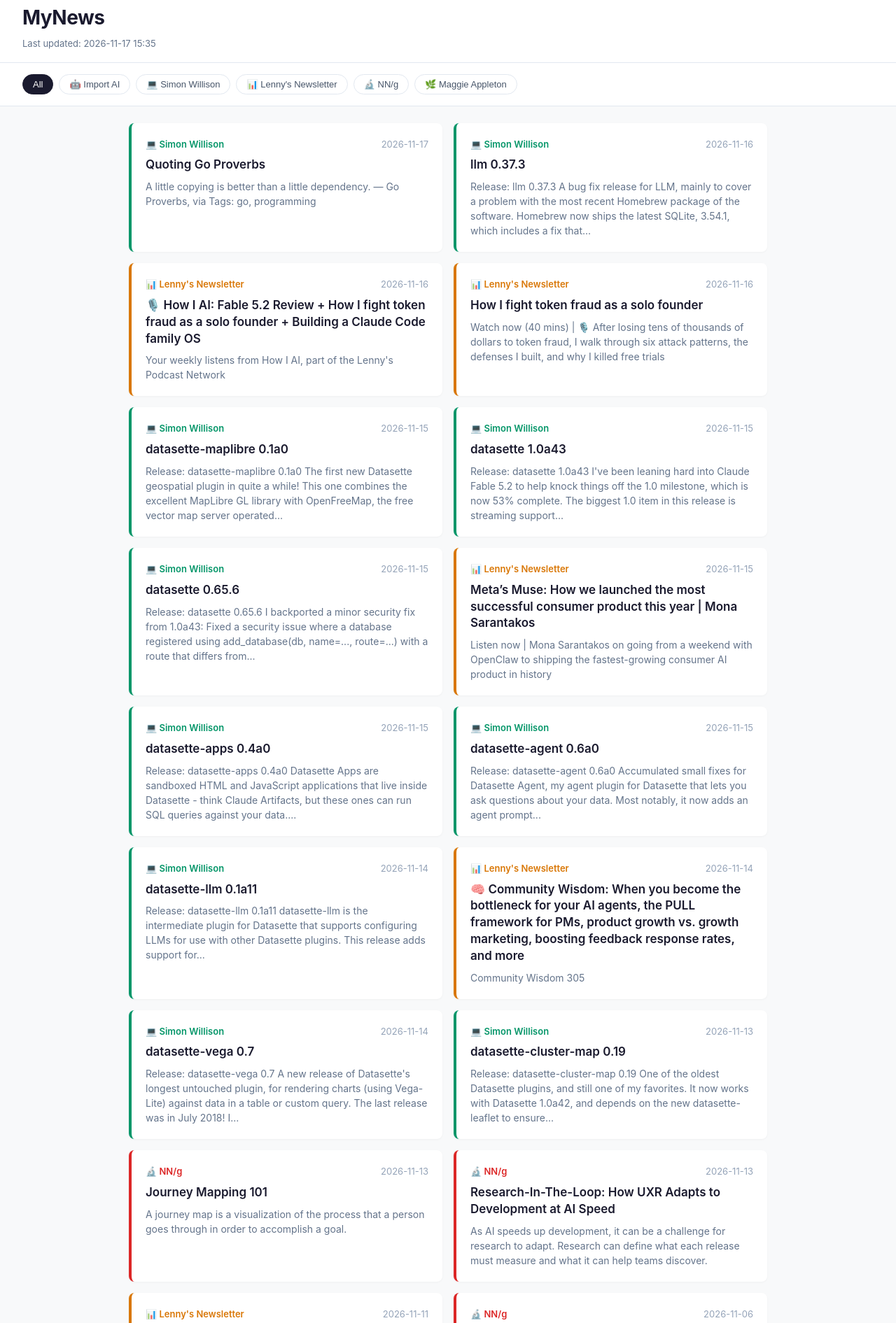
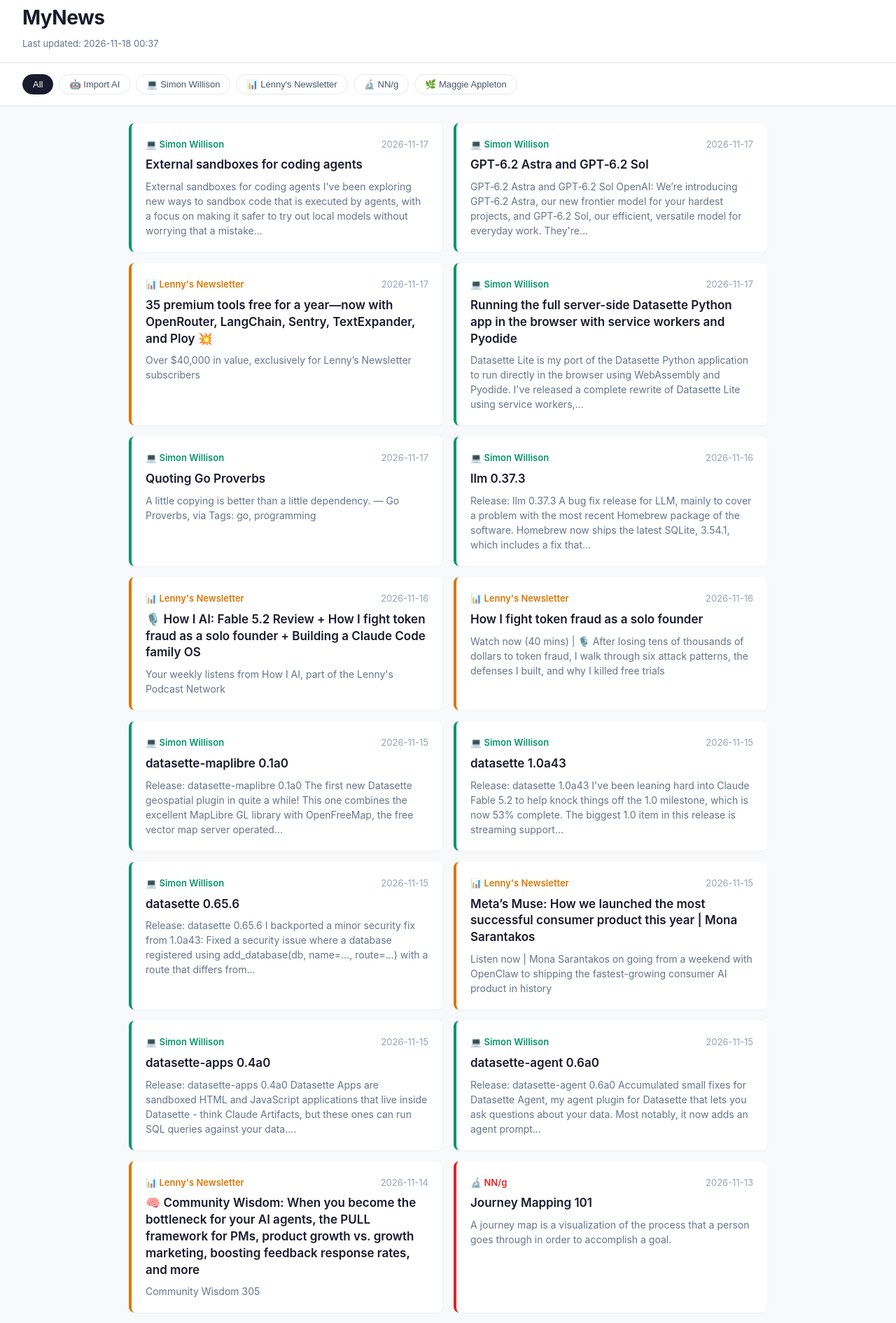
Before and after one commit to FumihiroShiine/git_tutorial, a plain HTML site: page index.html in a window 1280 px wide. Shown: the part 21-1912 px from the top of the page at 70% size. Drawn offline with Linux system fonts and the light colour scheme.

Commit message:
Update news feed 2026-11-18 00:37 UTC

```diff
--- a/index.html
+++ b/index.html
@@ -217,7 +217,7 @@
 <body>
   <header>
     <h1>MyNews</h1>
-    <p class="updated">Last updated: 2026-11-17 15:35</p>
+    <p class="updated">Last updated: 2026-11-18 00:37</p>
   </header>
   <nav class="filters">
     <button class="filter-btn active" data-source="all">All</button>
@@ -229,6 +229,38 @@
 
   </nav>
   <main>
+      <article class="card" data-source="simon-willison" style="border-left-color: #059669">
+        <div class="card-meta">
+          <span class="source-badge" style="color: #059669">💻 Simon Willison</span>
+          <time datetime="2026-11-17">2026-11-17</time>
+        </div>
+        <h2><a href="https://simonwillison.net/2026/Nov/17/external-sandboxes-for-coding-agents/" target="_blank" rel="noopener noreferrer">External sandboxes for coding agents</a></h2>
+        <p class="summary">External sandboxes for coding agents I&#x27;ve been exploring new ways to sandbox code that is executed by agents, with a focus on making it safer to try out local models without worrying that a mistake...</p>
+      </article>
+      <article class="card" data-source="simon-willison" style="border-left-color: #059669">
+        <div class="card-meta">
+          <span class="source-badge" style="color: #059669">💻 Simon Willison</span>
+          <time datetime="2026-11-17">2026-11-17</time>
+        </div>
+        <h2><a href="https://simonwillison.net/2026/Nov/17/gpt62-astra-and-sol/" target="_blank" rel="noopener noreferrer">GPT‑6.2 Astra and GPT‑6.2 Sol</a></h2>
+        <p class="summary">GPT‑6.2 Astra and GPT‑6.2 Sol OpenAI: We’re introducing GPT‑6.2 Astra, our new frontier model for your hardest projects, and GPT‑6.2 Sol, our efficient, versatile model for everyday work. They&#x27;re...</p>
+      </article>
+      <article class="card" data-source="lennys-newsletter" style="border-left-color: #d97706">
+        <div class="card-meta">
+          <span class="source-badge" style="color: #d97706">📊 Lenny&#x27;s Newsletter</span>
+          <time datetime="2026-11-17">2026-11-17</time>
+        </div>
+        <h2><a href="https://www.lennysnewsletter.com/p/35-premium-tools-free-for-a-yearnow" target="_blank" rel="noopener noreferrer">35 premium tools free for a year—now with OpenRouter, LangChain, Sentry, TextExpander, and Ploy 💥</a></h2>
+        <p class="summary">Over $40,000 in value, exclusively for Lenny’s Newsletter subscribers</p>
+      </article>
+      <article class="card" data-source="simon-willison" style="border-left-color: #059669">
+        <div class="card-meta">
+          <span class="source-badge" style="color: #059669">💻 Simon Willison</span>
+          <time datetime="2026-11-17">2026-11-17</time>
+        </div>
+        <h2><a href="https://simonwillison.net/2026/Nov/17/datasette-lite/" target="_blank" rel="noopener noreferrer">Running the full server-side Datasette Python app in the browser with service workers and Pyodide</a></h2>
+        <p class="summary">Datasette Lite is my port of the Datasette Python application to run directly in the browser using WebAssembly and Pyodide. I&#x27;ve released a complete rewrite of Datasette Lite using service workers,...</p>
+      </article>
       <article class="card" data-source="simon-willison" style="border-left-color: #059669">
         <div class="card-meta">
           <span class="source-badge" style="color: #059669">💻 Simon Willison</span>
@@ -309,14 +341,6 @@
         <h2><a href="https://simonwillison.net/2026/Nov/15/datasette-agent/" target="_blank" rel="noopener noreferrer">datasette-agent 0.6a0</a></h2>
         <p class="summary">Release: datasette-agent 0.6a0 Accumulated small fixes for Datasette Agent, my agent plugin for Datasette that lets you ask questions about your data. Most notably, it now adds an agent prompt...</p>
       </article>
-      <article class="card" data-source="simon-willison" style="border-left-color: #059669">
-        <div class="card-meta">
-          <span class="source-badge" style="color: #059669">💻 Simon Willison</span>
-          <time datetime="2026-11-14">2026-11-14</time>
-        </div>
-        <h2><a href="https://simonwillison.net/2026/Nov/14/datasette-llm/" target="_blank" rel="noopener noreferrer">datasette-llm 0.1a11</a></h2>
-        <p class="summary">Release: datasette-llm 0.1a11 datasette-llm is the intermediate plugin for Datasette that supports configuring LLMs for use with other Datasette plugins. This release adds support for...</p>
-      </article>
       <article class="card" data-source="lennys-newsletter" style="border-left-color: #d97706">
         <div class="card-meta">
           <span class="source-badge" style="color: #d97706">📊 Lenny&#x27;s Newsletter</span>
@@ -324,22 +348,6 @@
         </div>
         <h2><a href="https://www.lennysnewsletter.com/p/community-wisdom-when-you-become" target="_blank" rel="noopener noreferrer">🧠 Community Wisdom: When you become the bottleneck for your AI agents, the PULL framework for PMs, product growth vs. growth marketing, boosting feedback response rates, and more</a></h2>
         <p class="summary">Community Wisdom 305</p>
-      </article>
-      <article class="card" data-source="simon-willison" style="border-left-color: #059669">
-        <div class="card-meta">
-          <span class="source-badge" style="color: #059669">💻 Simon Willison</span>
-          <time datetime="2026-11-14">2026-11-14</time>
-        </div>
-        <h2><a href="https://simonwillison.net/2026/Nov/14/datasette-vega/" target="_blank" rel="noopener noreferrer">datasette-vega 0.7</a></h2>
-        <p class="summary">Release: datasette-vega 0.7 A new release of Datasette&#x27;s longest untouched plugin, for rendering charts (using Vega-Lite) against data in a table or custom query. The last release was in July 2018! I...</p>
-      </article>
-      <article class="card" data-source="simon-willison" style="border-left-color: #059669">
-        <div class="card-meta">
-          <span class="source-badge" style="color: #059669">💻 Simon Willison</span>
-          <time datetime="2026-11-13">2026-11-13</time>
-        </div>
-        <h2><a href="https://simonwillison.net/2026/Nov/13/datasette-cluster-map/" target="_blank" rel="noopener noreferrer">datasette-cluster-map 0.19</a></h2>
-        <p class="summary">Release: datasette-cluster-map 0.19 One of the oldest Datasette plugins, and still one of my favorites. It now works with Datasette 1.0a42, and depends on the new datasette-leaflet to ensure...</p>
       </article>
       <article class="card" data-source="nng" style="border-left-color: #dc2626">
         <div class="card-meta">
@@ -356,14 +364,6 @@
         </div>
         <h2><a href="https://www.nngroup.com/articles/research-in-the-loop/?utm_source=rss&amp;utm_medium=feed&amp;utm_campaign=rss-syndication" target="_blank" rel="noopener noreferrer">Research-In-The-Loop: How UXR Adapts to Development at AI Speed</a></h2>
         <p class="summary">As AI speeds up development, it can be a challenge for research to adapt. Research can define what each release must measure and what it can help teams discover.</p>
-      </article>
-      <article class="card" data-source="lennys-newsletter" style="border-left-color: #d97706">
-        <div class="card-meta">
-          <span class="source-badge" style="color: #d97706">📊 Lenny&#x27;s Newsletter</span>
-          <time datetime="2026-11-11">2026-11-11</time>
-        </div>
-        <h2><a href="https://www.lennysnewsletter.com/p/claude-code-obsidian-my-familys-ai" target="_blank" rel="noopener noreferrer">Claude Code + Obsidian: My family’s AI brain | Scott Farrar</a></h2>
-        <p class="summary">Watch now (34 mins) | 🎙️ Scott Farrar walks through the Claude Code and Obsidian system he built to track appliances, chase insurance quotes, and keep household projects moving</p>
       </article>
       <article class="card" data-source="nng" style="border-left-color: #dc2626">
         <div class="card-meta">
```
